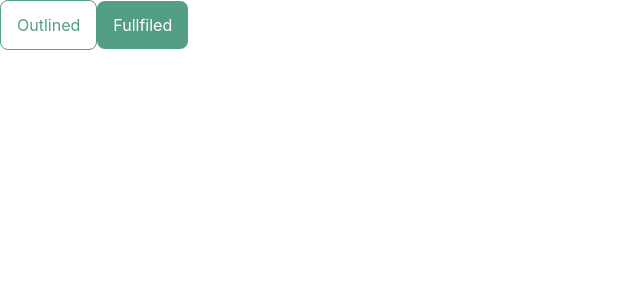
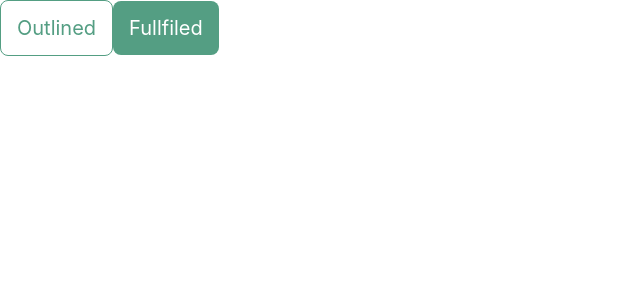
Before and after one commit to NumaLeone/grupo5-interacciones, a React (Create React App) app: page /design in a window 1280 px wide. Shown: the top 300 px of the page, without its empty margins (0-640 px from the left). Built offline with nearby package versions, Linux system fonts and the light colour scheme.

Commit message:
adds the fontsizes

```diff
--- a/src/components/Button/index.tsx
+++ b/src/components/Button/index.tsx
@@ -17,9 +17,9 @@ const buttonVariant = cva("rounded-lg", {
       ],
     },
     size: {
-      small: ["px-4 py-2 text-xs"],
-      medium: ["px-4 py-3 text-sm"],
-      large: ["px-4 py-3 text-base"],
+      small: ["px-4 py-2 text-small"],
+      medium: ["px-4 py-3 text-medium"],
+      large: ["px-4 py-3 text-large"],
     },
   },
   defaultVariants: {
```
